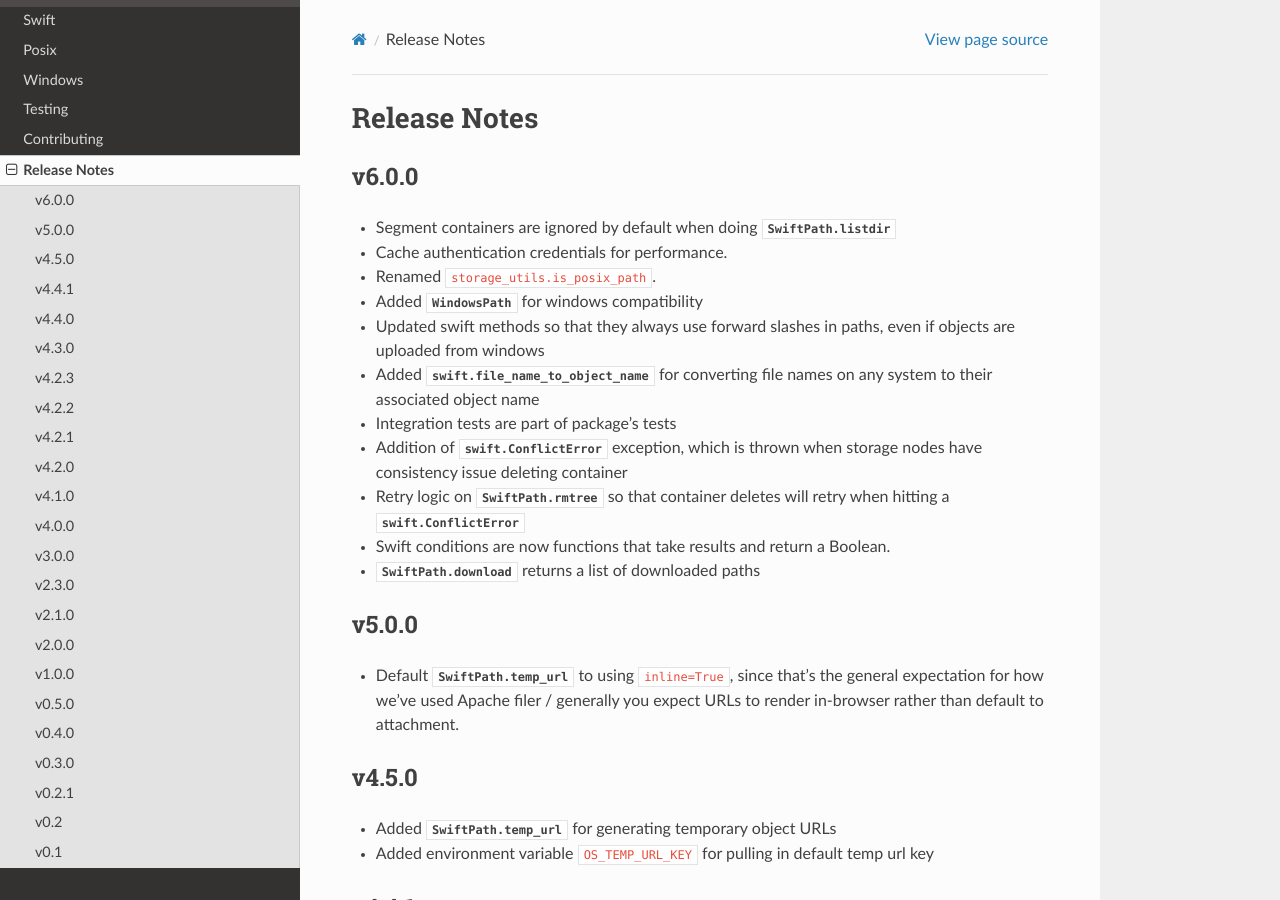
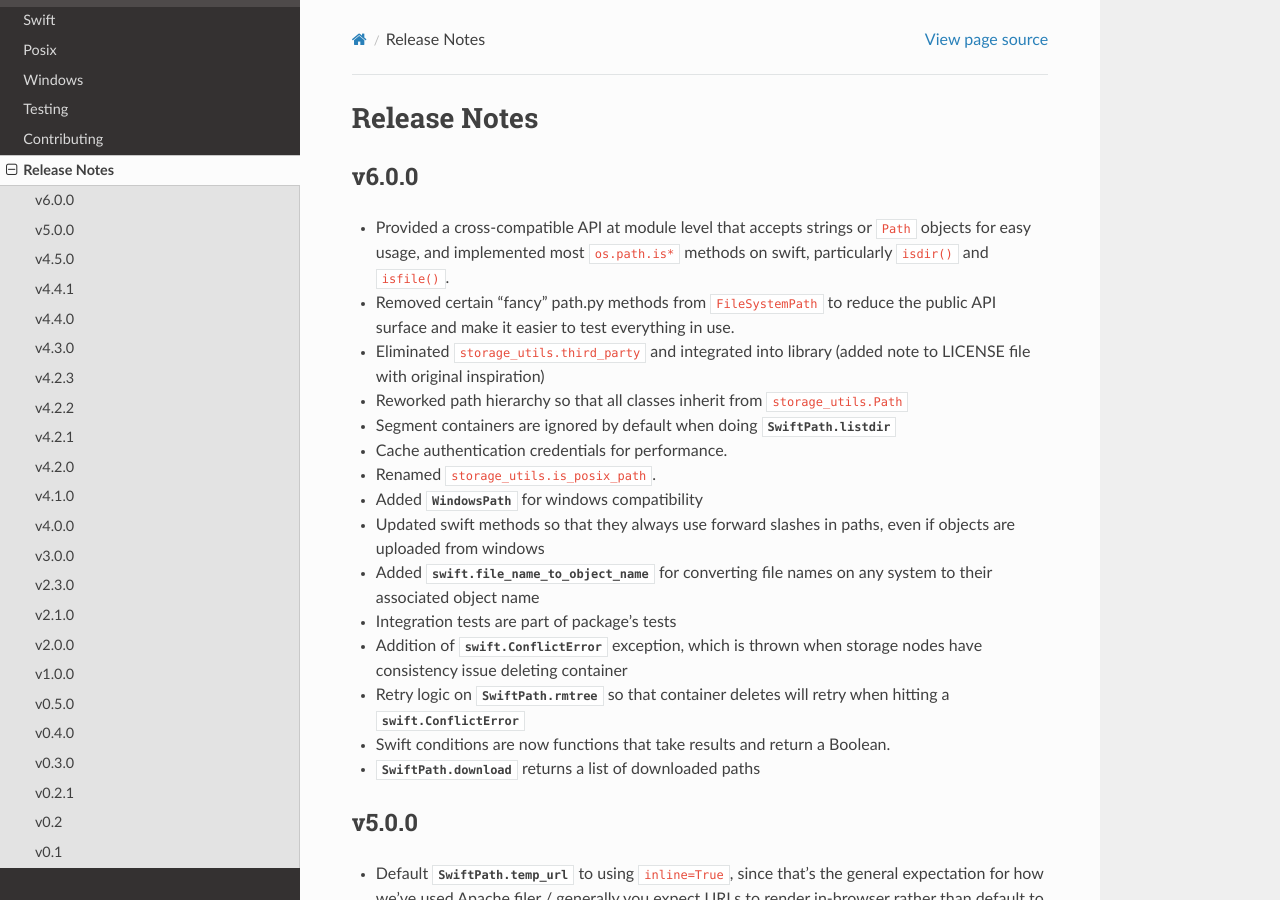
Before and after one commit to counsyl/stor, a Sphinx documentation site: the page built from docs/release_notes.rst, in a window 1280 px wide and 900 px high. Built offline with Sphinx 7.4.7 and the Read the Docs theme 2.0.0, drawn with Linux system fonts in a browser that asks for light colours; the version number could not be read and is left out.

Commit message:
doc notes

```diff
--- a/docs/release_notes.rst
+++ b/docs/release_notes.rst
@@ -4,6 +4,13 @@ Release Notes
 v6.0.0
 ------
 
+* Provided a cross-compatible API at module level that accepts strings or ``Path`` objects for easy usage,
+  and implemented most ``os.path.is*`` methods on swift, particularly ``isdir()`` and ``isfile()``.
+* Removed certain "fancy" path.py methods from ``FileSystemPath`` to reduce the
+  public API surface and make it easier to test everything in use.
+* Eliminated ``storage_utils.third_party`` and integrated into library (added
+  note to LICENSE file with original inspiration)
+* Reworked path hierarchy so that all classes inherit from ``storage_utils.Path``
 * Segment containers are ignored by default when doing `SwiftPath.listdir`
 * Cache authentication credentials for performance.
 * Renamed ``storage_utils.is_posix_path``.
```
